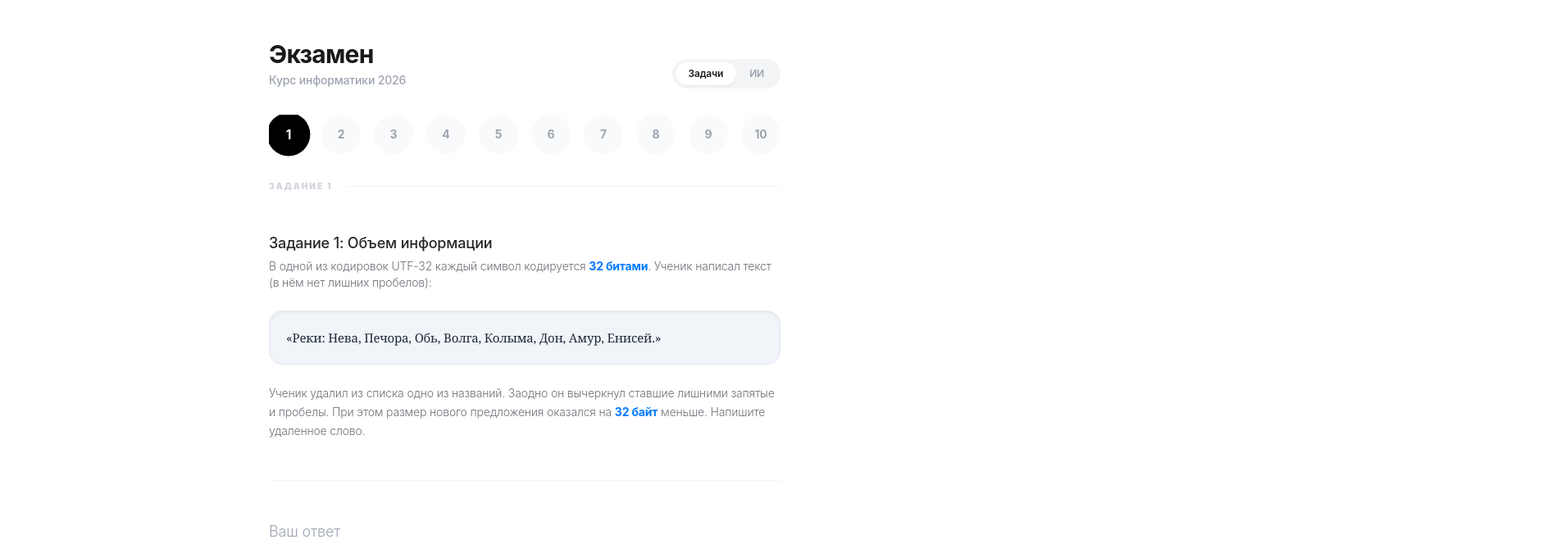
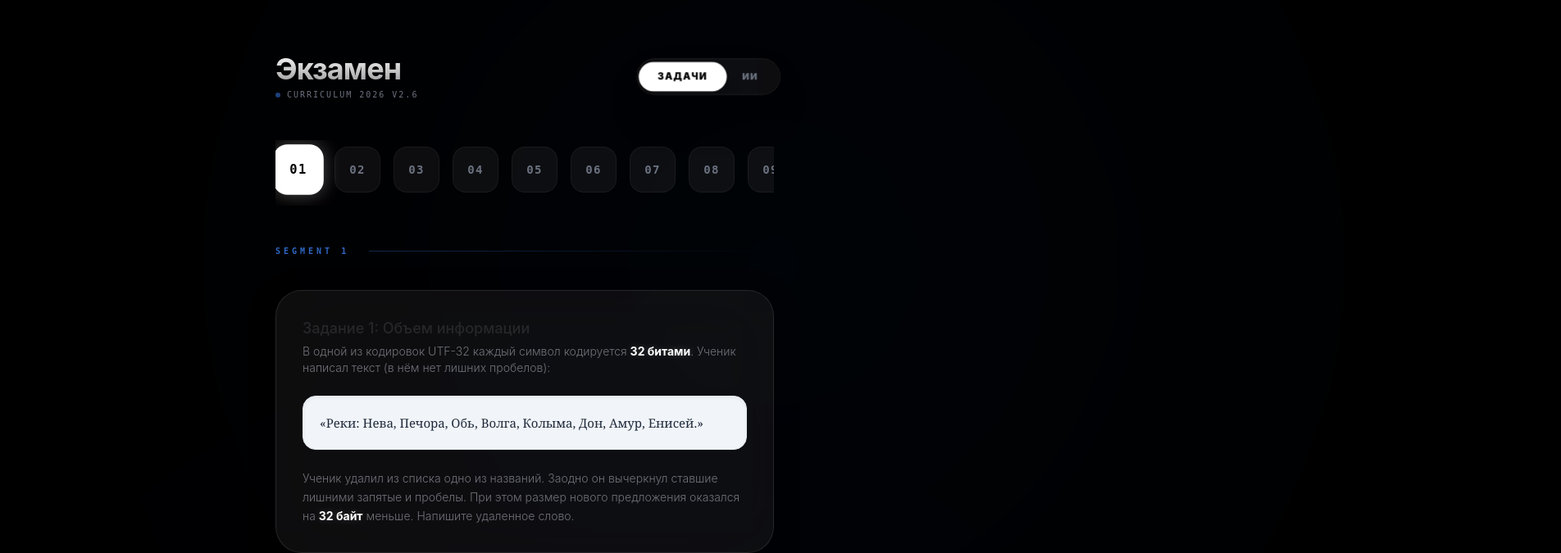
Before and after one commit to mandyfan10-stack/oge-bot, a Svelte app: page / in a window 1280 px wide. Shown: the top 675 px of the page at 82% size, 1904 px wide, since content can reach past the window. Built offline with nearby package versions, Linux system fonts and the light colour scheme.

Commit message:
style: full iOS 26 Premium UI overhaul

```diff
--- a/src/App.svelte
+++ b/src/App.svelte
@@ -3,7 +3,8 @@
     import { loadTask, renderers } from './lib/tasks/taskGenerator.js';
     import { currentTask, taskVariables } from './lib/stores/taskStore.js';
     import { onMount } from 'svelte';
-    import { fade, slide } from 'svelte/transition';
+    import { quintOut } from 'svelte/easing';
+    import { fade, fly } from 'svelte/transition';
 
     let userInput = "";
     let feedback = { message: "", type: "" };
@@ -13,6 +14,8 @@
         if (window.Telegram?.WebApp) {
             window.Telegram.WebApp.expand();
             window.Telegram.WebApp.ready();
+            window.Telegram.WebApp.headerColor = '#000000';
+            window.Telegram.WebApp.backgroundColor = '#000000';
         }
         loadTask(1);
     });
@@ -40,82 +43,109 @@
             }
         }
     }
+
+    function premiumFly(node, { duration = 400 }) {
+        return {
+            duration,
+            css: t => {
+                const eased = quintOut(t);
+                return `
+                    transform: translateY(${(1 - eased) * 20}px) scale(${0.95 + (eased * 0.05)});
+                    opacity: ${eased};
+                `;
+            }
+        };
+    }
 </script>
 
-<div class="min-h-screen flex flex-col max-w-2xl mx-auto">
-    <!-- Clean Header -->
-    <header class="px-6 pt-12 pb-8">
-        <div class="flex justify-between items-end">
-            <div>
-                <h1 class="text-3xl font-bold tracking-tight">Экзамен</h1>
-                <p class="text-gray-400 text-sm font-medium mt-1">Курс информатики 2026</p>
+<div class="relative min-h-screen flex flex-col max-w-2xl mx-auto selection:bg-blue-500/30">
+    <!-- Ethereal Glows -->
+    <div class="ethereal-glow -top-[50vw] -left-[25vw]" style="background: radial-gradient(circle, rgba(0, 122, 255, 0.2) 0%, transparent 70%);"></div>
+    <div class="ethereal-glow top-[30vh] -right-[50vw]" style="background: radial-gradient(circle, rgba(94, 92, 230, 0.15) 0%, transparent 70%);"></div>
+
+    <!-- Premium Header -->
+    <header class="px-8 pt-16 pb-12 shrink-0">
+        <div class="flex justify-between items-center">
+            <div class="space-y-1">
+                <h1 class="text-4xl font-bold tracking-tight bg-clip-text text-transparent bg-gradient-to-b from-white to-white/60">Экзамен</h1>
+                <div class="flex items-center gap-2">
+                    <span class="w-1.5 h-1.5 rounded-full bg-blue-500 animate-pulse"></span>
+                    <p class="mono-accent text-[10px] text-gray-500 uppercase tracking-[0.2em]">Curriculum 2026 v2.6</p>
                 </div>
-            <div class="flex bg-gray-100 dark:bg-gray-800 rounded-full p-1">
+            </div>
+
+            <nav class="flex premium-glass p-1 rounded-full border-white/5 shadow-2xl scale-110">
                 <button
-                    class="px-4 py-1.5 rounded-full text-xs font-semibold transition-all {currentTab === 'tasks' ? 'bg-white dark:bg-gray-700 shadow-sm' : 'text-gray-400'}"
+                    class="px-5 py-2 rounded-full text-[10px] font-black uppercase tracking-widest transition-all {currentTab === 'tasks' ? 'bg-white text-black shadow-xl scale-105' : 'text-gray-500 hover:text-white'}"
                     on:click={() => currentTab = 'tasks'}
                 >Задачи</button>
                 <button
-                    class="px-4 py-1.5 rounded-full text-xs font-semibold transition-all {currentTab === 'chat' ? 'bg-white dark:bg-gray-700 shadow-sm' : 'text-gray-400'}"
+                    class="px-5 py-2 rounded-full text-[10px] font-black uppercase tracking-widest transition-all {currentTab === 'chat' ? 'bg-white text-black shadow-xl scale-105' : 'text-gray-500 hover:text-white'}"
                     on:click={() => currentTab = 'chat'}
                 >ИИ</button>
-            </div>
+            </nav>
         </div>
     </header>
 
-    <main class="flex-1 px-6 pb-24">
+    <main class="flex-1 px-8 pb-32 overflow-y-auto scrollbar-hide">
         {#if currentTab === 'tasks'}
-            <!-- Minimal Task Scroller -->
-            <div class="flex gap-4 overflow-x-auto pb-8 scrollbar-hide">
+            <div class="space-y-12">
+                <!-- Task Hub Scroller -->
+                <div class="flex gap-4 overflow-x-auto pb-4 scrollbar-hide py-2">
                     {#each Object.keys(renderers) as id}
                         <button
-                        class="flex-shrink-0 w-12 h-12 rounded-full flex items-center justify-center text-sm font-bold transition-all {
+                            class="flex-shrink-0 w-14 h-14 rounded-2xl flex items-center justify-center text-sm font-black mono-accent transition-all duration-300 {
                                 $currentTask == id
-                            ? 'bg-black text-white dark:bg-white dark:text-black scale-110'
-                            : 'bg-gray-50 text-gray-400 dark:bg-gray-900'
+                                ? 'bg-white text-black shadow-[0_0_20px_rgba(255,255,255,0.3)] scale-110'
+                                : 'bg-white/5 text-gray-500 border border-white/5 hover:bg-white/10'
                             }"
                             on:click={() => selectTask(id)}
                         >
-                        {id}
+                            {id.padStart(2, '0')}
                         </button>
                     {/each}
                 </div>
 
                 {#if $currentTask && renderers[$currentTask]}
-                <div in:fade={{ duration: 300 }} class="space-y-12">
-                    <!-- Task Meta -->
-                    <div class="flex items-center gap-4">
-                        <span class="text-[10px] font-black uppercase tracking-[0.2em] text-gray-300 dark:text-gray-600">Задание {$currentTask}</span>
-                        <div class="h-[1px] flex-1 bg-gray-100 dark:bg-gray-800"></div>
+                    <div in:premiumFly class="space-y-10">
+                        <!-- Task Header -->
+                        <div class="flex items-center gap-6">
+                            <span class="mono-accent text-[10px] font-black uppercase tracking-[0.4em] text-blue-500/80">Segment {$currentTask}</span>
+                            <div class="h-[1px] flex-1 bg-gradient-to-r from-blue-500/30 to-transparent"></div>
                         </div>
 
-                    <!-- Content -->
-                    <div class="task-content prose prose-zinc max-w-none text-xl leading-relaxed font-light text-gray-800 dark:text-gray-200">
+                        <!-- Content Console -->
+                        <div class="premium-glass p-8 rounded-[32px] border-white/10 shadow-3xl relative group">
+                            <div class="absolute -inset-0.5 bg-gradient-to-br from-blue-500/20 to-purple-500/20 rounded-[32px] blur opacity-0 group-hover:opacity-100 transition duration-1000"></div>
+                            <div class="relative task-content prose prose-invert max-w-none text-xl leading-relaxed font-light">
                                 {@html renderers[$currentTask].html($taskVariables)}
                             </div>
+                        </div>
 
-                    <!-- Input -->
-                    <div class="pt-8 border-t border-gray-100 dark:border-gray-800">
+                        <!-- Input Console -->
+                        <div class="space-y-6 pt-6">
+                            <div class="relative">
                                 <input
                                     type="text"
                                     bind:value={userInput}
-                            placeholder="Ваш ответ"
-                            class="canvas-input"
+                                    placeholder="Введите ответ"
+                                    class="canvas-input !rounded-[24px] !bg-white/[0.03] !border-white/10 focus:!border-blue-500/50"
                                     on:keydown={(e) => e.key === 'Enter' && checkAnswer()}
                                 />
+                            </div>
 
-                        <div class="flex items-center justify-between mt-4">
+                            <div class="flex items-center justify-between">
                                 <button
-                                class="text-sm font-bold tracking-tight hover:opacity-70 transition-opacity"
+                                    class="mono-accent text-[11px] font-black uppercase tracking-[0.2em] text-white/40 hover:text-white transition-all hover:tracking-[0.3em]"
                                     on:click={checkAnswer}
                                 >
-                                ПРОВЕРИТЬ →
+                                    Verify Input //
                                 </button>
 
                                 {#if feedback.message}
                                     <span
-                                    transition:slide
-                                    class="text-xs font-bold uppercase tracking-widest {feedback.type === 'success' ? 'text-green-500' : 'text-red-500'}"
+                                        transition:fade
+                                        class="text-[10px] font-black uppercase tracking-widest {feedback.type === 'success' ? 'text-blue-400 drop-shadow-[0_0_8px_rgba(96,165,250,0.5)]' : 'text-red-400'}"
                                     >
                                         {feedback.message}
                                     </span>
@@ -124,9 +154,10 @@
                         </div>
                     </div>
                 {/if}
+            </div>
 
         {:else if currentTab === 'chat'}
-            <div in:fade class="h-full">
+            <div in:premiumFly class="h-full">
                 <AIChat />
             </div>
         {/if}
@@ -134,10 +165,9 @@
 </div>
 
 <style>
-    /* Ultra-clean reset */
-    :global(.prose b) { font-weight: 700; color: var(--canvas-accent); }
-    :global(.prose table) { width: 100%; border-collapse: separate; border-spacing: 0 4px; margin: 2rem 0; }
-    :global(.prose td) { padding: 1rem 0; border-bottom: 1px solid var(--tg-theme-secondary-bg-color, #f0f0f0); font-family: monospace; font-size: 0.9rem; }
-    :global(.prose th) { text-align: left; font-size: 0.7rem; font-weight: 900; text-transform: uppercase; letter-spacing: 0.1em; color: #999; padding-bottom: 0.5rem; }
-    :global(.prose code) { @apply bg-gray-50 dark:bg-gray-900 px-2 py-1 rounded text-sm font-mono; }
+    :global(.prose b) { font-weight: 700; color: #fff; text-shadow: 0 0 10px rgba(255,255,255,0.2); }
+    :global(.prose table) { width: 100%; border-collapse: separate; border-spacing: 0 8px; margin: 2rem 0; }
+    :global(.prose td) { padding: 1.25rem 1rem; background: rgba(255,255,255,0.02); border-bottom: 1px solid rgba(255,255,255,0.05); font-family: 'SF Mono', monospace; font-size: 0.85rem; }
+    :global(.prose th) { text-align: left; font-size: 0.65rem; font-weight: 900; text-transform: uppercase; letter-spacing: 0.2em; color: #555; padding: 0 1rem 0.5rem; }
+    :global(.prose code) { @apply bg-white/5 px-2 py-1 rounded text-sm font-mono text-blue-300; }
 </style>
--- a/src/app.css
+++ b/src/app.css
@@ -4,46 +4,59 @@
 
 @layer base {
     :root {
-    --canvas-bg: var(--tg-theme-bg-color, #ffffff);
-    --canvas-text: var(--tg-theme-text-color, #1a1a1a);
-    --canvas-hint: var(--tg-theme-hint-color, #707579);
-    --canvas-accent: var(--tg-theme-button-color, #007aff);
-    --canvas-secondary: var(--tg-theme-secondary-bg-color, #f4f4f7);
+        --space-black: #000000;
+        --ethereal-blue: #007AFF;
+        --glass-white: rgba(255, 255, 255, 0.08);
+        --glass-border: rgba(255, 255, 255, 0.12);
+        --accent-glow: rgba(0, 122, 255, 0.4);
     }
 
     body {
-    background-color: var(--canvas-bg);
-    color: var(--canvas-text);
-    font-family: -apple-system, BlinkMacSystemFont, "SF Pro Text", "SF Pro Display", "Helvetica Neue", sans-serif;
-    -webkit-font-smoothing: antialiased;
-    letter-spacing: -0.011em;
-    line-height: 1.5;
+        @apply bg-black text-white antialiased overflow-x-hidden selection:bg-blue-500/30;
+        font-family: 'SF Pro Display', -apple-system, BlinkMacSystemFont, "Segoe UI", Roboto, Helvetica, Arial, sans-serif;
+        background-color: var(--space-black);
     }
 }
 
 @layer components {
-  .canvas-pill {
-    @apply transition-all duration-200 ease-out active:scale-95;
+    .premium-glass {
+        @apply backdrop-blur-[40px] bg-white/5 border border-white/10 shadow-[0_8px_32px_0_rgba(0,0,0,0.37)];
+    }
+
+    .premium-glass-saturated {
+        @apply backdrop-blur-[40px] bg-white/[0.08] border border-white/20 saturate-150;
+    }
+
+    .mono-accent {
+        font-family: 'SF Mono', SFMono-Regular, ui-monospace, 'DejaVu Sans Mono', Menlo, Consolas, monospace;
+        letter-spacing: 0.1em;
+    }
+
+    .ethereal-glow {
+        position: absolute;
+        width: 150vw;
+        height: 150vw;
+        background: radial-gradient(circle, var(--accent-glow) 0%, transparent 70%);
+        opacity: 0.15;
+        filter: blur(80px);
+        pointer-events: none;
+        z-index: -1;
     }
 
     .canvas-input {
-    @apply w-full bg-transparent border-none py-4 text-lg outline-none placeholder:text-gray-400 font-light;
-  }
-
-  .canvas-card {
-    @apply rounded-[32px] p-8 transition-all duration-300;
+        @apply w-full bg-white/5 border border-white/10 rounded-2xl px-6 py-4 text-lg font-light transition-all outline-none focus:bg-white/10 focus:border-blue-500/50 focus:ring-4 focus:ring-blue-500/10;
     }
 }
 
-/* Minimalist fade-in */
-.fade-up {
-  animation: fadeUp 0.6s cubic-bezier(0.16, 1, 0.3, 1) forwards;
+@keyframes spring-entry {
+    0% { transform: scale(0.9) translateY(20px); opacity: 0; }
+    100% { transform: scale(1) translateY(0); opacity: 1; }
 }
 
-@keyframes fadeUp {
-  from { opacity: 0; transform: translateY(8px); }
-  to { opacity: 1; transform: translateY(0); }
+.animate-spring-entry {
+    animation: spring-entry 0.6s cubic-bezier(0.34, 1.56, 0.64, 1) forwards;
 }
 
-.scrollbar-hide::-webkit-scrollbar { display: none; }
-.scrollbar-hide { -ms-overflow-style: none; scrollbar-width: none; }
+::-webkit-scrollbar {
+    display: none;
+}
```
Also changed, not shown: src/lib/components/AIChat.svelte (+36 -44 lines). Lines whose indentation alone changed are shown as unchanged.
